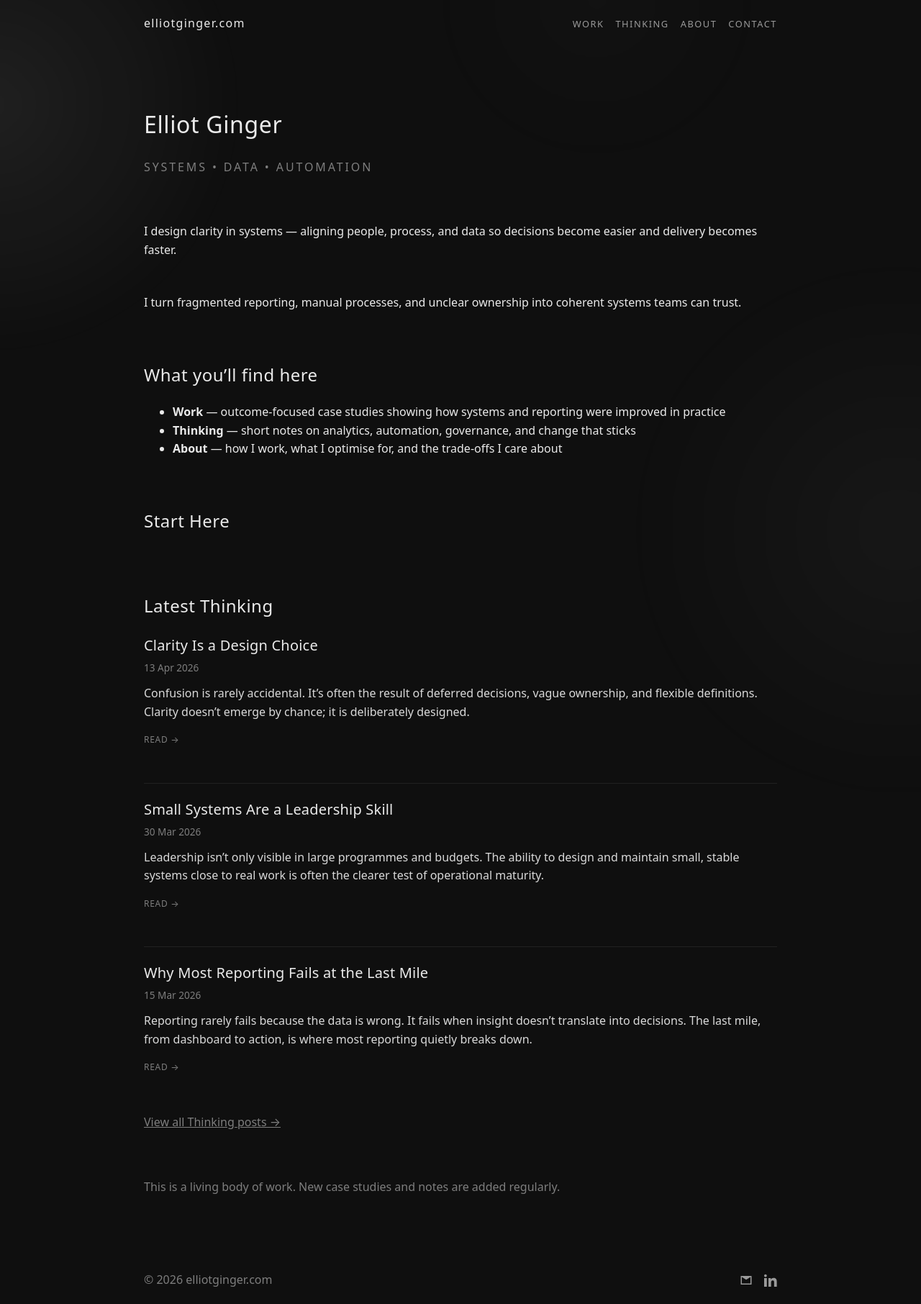
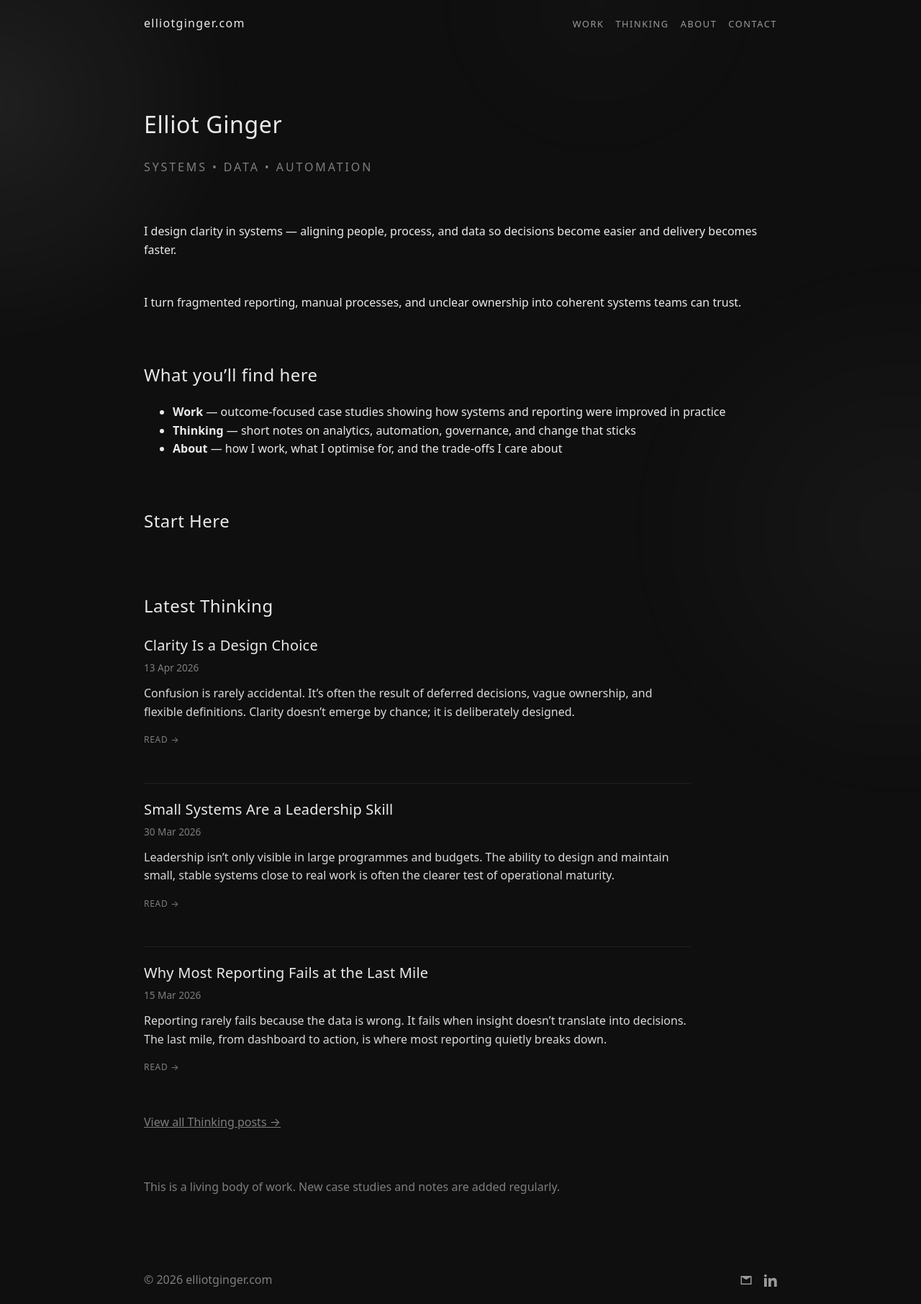
Before and after one commit to ElliotGinge/elliotginger.com, a Jekyll site: the page built from index.md, in a window 1280 px wide. Shown: the whole page at 72% size. Built offline with Jekyll 4.4.1, drawn with Linux system fonts in a browser that asks for light colours; our own code applies the rules of GitHub Pages for plain Markdown files.

Commit message:
Enhance article styling for better readability
Added styles to improve readability for articles and blockquotes.

```diff
--- a/assets/css/style.css
+++ b/assets/css/style.css
@@ -130,6 +130,42 @@
   position:relative;
   z-index:1;
   padding: 2.5rem 0 3rem;
+}
+
+.site-main article{
+  max-width: 760px;
+}
+
+/* Improve long-form readability */
+article p{
+  margin: 1rem 0 1.15rem 0;
+}
+
+article h2{
+  margin-top: 3rem;
+  margin-bottom: 0.75rem;
+  letter-spacing: 0.03em;
+}
+
+article h3{
+  margin-top: 2rem;
+  margin-bottom: 0.5rem;
+}
+
+blockquote{
+  margin: 1.75rem 0;
+  padding-left: 1rem;
+  border-left: 2px solid rgba(255,255,255,0.08);
+  color: rgba(234,234,234,0.85);
+  font-style: italic;
+}
+
+article ul{
+  margin: 1rem 0 1.25rem 1.25rem;
+}
+
+article li{
+  margin: 0.35rem 0;
 }
 
 /* Footer */
```
